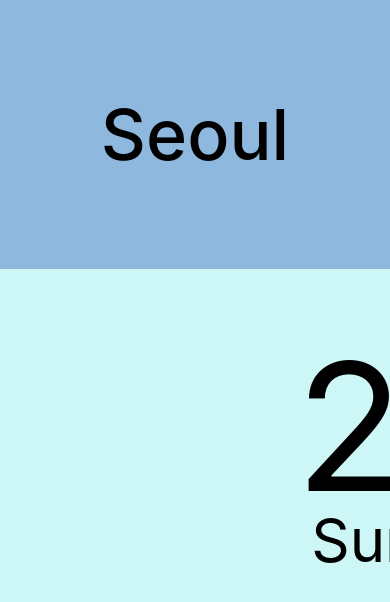
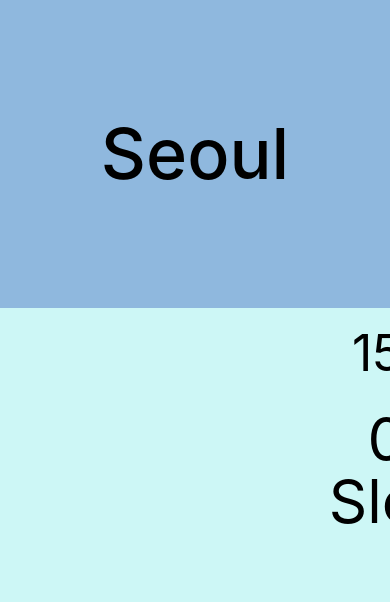
Before and after one commit to CheolWoongChoi/Path_Study_NomadWeather, a React Native app: screen / in a window 390 px wide. Shown: the top 602 px of the page. Built offline with nearby package versions, Linux system fonts and the light colour scheme.

Commit message:
feat : 날씨앱 상수 데이터 추가 - 데이터를 랜덤으로 받아옴

```diff
--- a/App.tsx
+++ b/App.tsx
@@ -2,8 +2,31 @@ import { StyleSheet, Text, View, ScrollView, Dimensions } from "react-native";
 
 const { width: SCREEN_WIDTH, height } = Dimensions.get("screen");
 
+const DAYS = [3, 5, 10, 15, 20, 25, 30];
+const TEMPS = [-5, 0, 10, 4, 5, 20, 30, -15, 40];
+const DESCRIPTIONS = [
+  "Sunny",
+  "Cloudy",
+  "Rainy",
+  "Snowy",
+  "Windy",
+  "Foggy",
+  "Dusty",
+  "Stormy",
+  "Hail",
+  "Sleet",
+  "Hot",
+  "Cold",
+];
+
+const WEATHERS = Array.from({ length: 10 }, () => ({
+  day: DAYS[Math.floor(Math.random() * DAYS.length)],
+  temp: TEMPS[Math.floor(Math.random() * TEMPS.length)],
+  description: DESCRIPTIONS[Math.floor(Math.random() * DESCRIPTIONS.length)],
+}));
+
 export default function App() {
-  console.log(SCREEN_WIDTH, height);
+  // console.log(SCREEN_WIDTH, height);
 
   return (
     <View style={styles.container}>
@@ -16,26 +39,13 @@ export default function App() {
         showsHorizontalScrollIndicator={false}
         contentContainerStyle={styles.weather}
       >
-        <View style={styles.day}>
-          <Text style={styles.temp}>27</Text>
-          <Text style={styles.description}>Sunny</Text>
-        </View>
-        <View style={styles.day}>
-          <Text style={styles.temp}>27</Text>
-          <Text style={styles.description}>Sunny</Text>
-        </View>
-        <View style={styles.day}>
-          <Text style={styles.temp}>27</Text>
-          <Text style={styles.description}>Sunny</Text>
-        </View>
-        <View style={styles.day}>
-          <Text style={styles.temp}>27</Text>
-          <Text style={styles.description}>Sunny</Text>
-        </View>
-        <View style={styles.day}>
-          <Text style={styles.temp}>27</Text>
-          <Text style={styles.description}>Sunny</Text>
-        </View>
+        {WEATHERS.map(({ day, temp, description }, index) => (
+          <View key={"weather-" + index} style={styles.day}>
+            <Text style={styles.dayText}>{day}th</Text>
+            <Text style={styles.temp}>{temp}&deg;</Text>
+            <Text style={styles.description}>{description}</Text>
+          </View>
+        ))}
       </ScrollView>
     </View>
   );
@@ -64,12 +74,16 @@ const styles = StyleSheet.create({
     alignItems: "center",
     // backgroundColor: "#9A94BC",
   },
+  dayText: {
+    marginTop: 15,
+    fontSize: 50,
+  },
   temp: {
-    marginTop: 50,
-    fontSize: 178,
+    marginTop: 20,
+    fontSize: 60,
   },
   description: {
-    marginTop: -30,
+    marginTop: -10,
     fontSize: 60,
   },
 });
```
